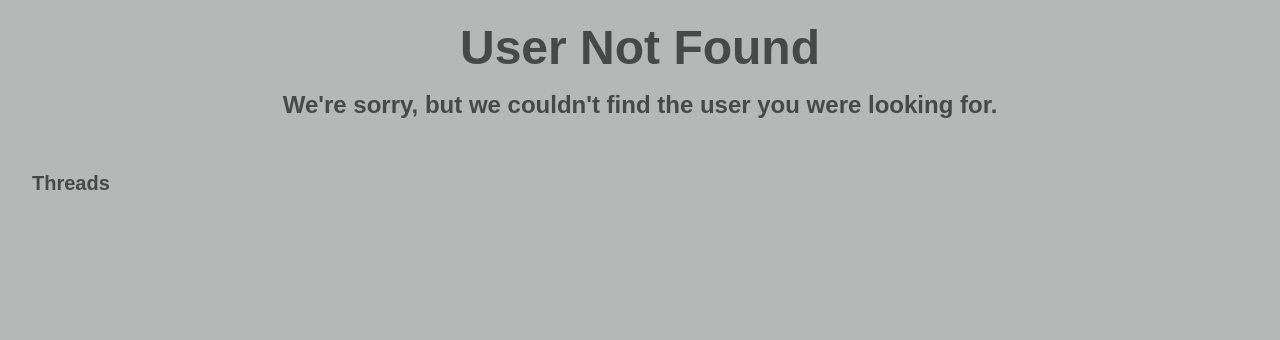
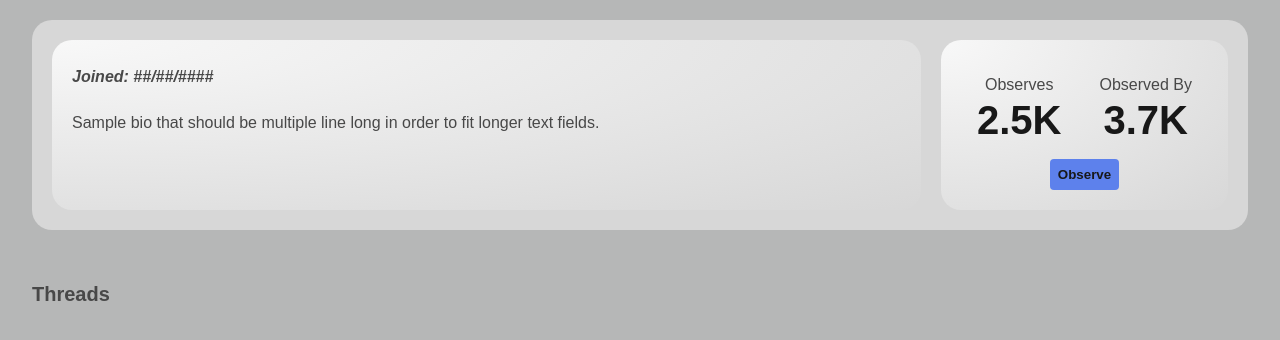
Before and after one commit to Seth-Browning/CSC321-Final, a Django app: template app/accounts/templates/accounts/profile.html in a window 1280 px wide. Shown: the part 74-414 px from the top of the page. Run offline with Django 5.2, Linux system fonts and the light colour scheme; the template is opened without the code that fills it, so the values that code supplies are empty.

Commit message:
Removed old javascript for profile, adjustments need to be made.

```diff
--- a/app/accounts/static/accounts/js/profile.js
+++ /dev/null
@@ -1,92 +0,0 @@
-const params = new URLSearchParams(window.location.search);
-const userName = params.get('user')
-
-const userNotFound = document.getElementById('user-not-found')
-const userInfoBar = document.getElementById('user-info-bar')
-const threadHighlights = document.getElementById('thread-highlights')
-
-const resetDisplay = () => {
-    userNotFound.dataset.active = "false"
-    userInfoBar.dataset.active = "true"
-}
-
-const noUser = () => {
-    userNotFound.dataset.active = "true"
-    userInfoBar.dataset.active = "false"
-}
-
-/**
- * Gets User information from the sample users.json file
- * and populates the appropriate fields with the information.
- * If no user is found then the page will update to notify the user.
- *
- * @param {string} userKey
- */
-const loadUser = async (userKey) => {
-    noUser();
-
-    if (!userKey) { return; }
-
-    try {
-
-        const response = await fetch('https://raw.githubusercontent.com/Seth-Browning/CSC321-Midterm/main/data/users.json');
-        const users = await response.json();
-
-        const user = users[userKey]
-        if (!user) {
-            noUser()
-            return;
-        }
-
-        resetDisplay()
-
-        document.title = `${userKey}'s Profile`
-
-        document.getElementById('user-name').innerText = userKey;
-        document.getElementById('user-joined').innerText = `Joined: ${user.joined}`
-        document.getElementById('user-bio').innerText = user.bio
-        document.getElementById('user-followers').innerText = user.observes_number
-        document.getElementById('user-following').innerText = user.observed_by_number
-
-    } catch (err) {
-        console.error(err)
-        noUser()
-    }
-}
-
-/**
- *
- * @param {string} userId
- */
-const loadThreads = async (userId) => {
-    if (!userId) return;
-
-    try {
-
-        const request = await fetch('https://raw.githubusercontent.com/Seth-Browning/CSC321-Midterm/main/data/threads.json')
-        const allThreads = await request.json();
-
-        console.log(allThreads)
-        // const threadsFromUser = allThreads.filter((threadObj) => threadObj.poster === userId)
-        // const threadElements = allThreads.forEach((thread) => {
-        //     threadHighlights.insertAdjacentHTML('beforeend', `<thread-highlight title="${thread.title}" thread-id="${thread}" user-name=${thread.poster}></thread-highlight>`)
-        // })
-
-        Object.keys(allThreads).forEach(thread => {
-            console.log(thread)
-            if(allThreads[thread].poster == userId) {
-                const th = allThreads[thread]
-                threadHighlights.insertAdjacentHTML('beforeend', `<thread-highlight title="${th.title}" thread-id="${thread}" user-name="${th.poster}"></thread-highlight>`)
-            }
-        })
-
-    } catch (error) {
-        console.error(error)
-    }
-}
-
-
-(async function() {
-    loadUser(userName)
-    loadThreads(userName)
-})();
--- a/app/accounts/templates/accounts/profile.html
+++ b/app/accounts/templates/accounts/profile.html
@@ -32,14 +32,9 @@
         register-link = "{% url 'register' %}">
     </nav-bar>
 
-    <div id="user-not-found" data-active="false">
-        <h1>User Not Found</h1>
-        <h2>We're sorry, but we couldn't find the user you were looking for.</h2>
-    </div>
-
-    <div id="user-info-bar" data-active="false">
+    <div id="user-info-bar" data-active="true">
         <div id="user-info">
-            <p id="user-name">Sample Name</p>
+            <p id="user-name">{{ user.username }}</p>
             <p id="user-joined">Joined: ##/##/####</p>
             <p id="user-bio">Sample bio that should be multiple line long in order to fit longer text fields.</p>
         </div>
--- a/app/static/app/js/navbar.js
+++ b/app/static/app/js/navbar.js
@@ -41,8 +41,6 @@ class NavBar extends HTMLElement {
                 </div>` }
             </nav>`
 
-        console.log(this.innerHTML)
-
 
         this.querySelector('#to-login').addEventListener('click', () => {
             window.location.href = loginLink
```
